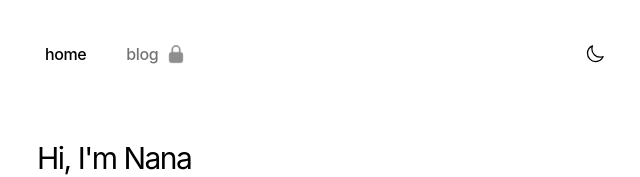
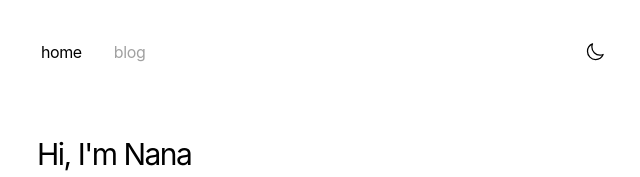
Before and after one commit to asanteanana/portv, a Next.js app: page / in a window 1280 px wide. Shown: the top 177 px of the page, without its empty margins (315-955 px from the left). Built offline with nearby package versions, Linux system fonts and the light colour scheme.

Commit message:
Simplify navigation: remove lock icon and make blog styling consistent with home

```diff
--- a/app/components/nav.tsx
+++ b/app/components/nav.tsx
@@ -24,23 +24,13 @@ export function Navbar() {
               return (
                 <div key={path}>
                   {navItems[path].disabled ? (
-                    <span className="transition-all text-neutral-500 dark:text-neutral-400 hover:text-neutral-600 dark:hover:text-neutral-300 flex items-center gap-2 relative py-1.5 px-3 m-1 cursor-not-allowed font-medium">
+                    <span className="transition-all text-neutral-400 dark:text-neutral-500 flex align-middle relative py-1 px-2 m-1 cursor-not-allowed">
                       {name}
-                      <svg
-                        xmlns="http://www.w3.org/2000/svg"
-                        viewBox="0 0 24 24"
-                        fill="currentColor"
-                        className="w-5 h-5 opacity-80"
-                        strokeWidth="0.5"
-                        stroke="currentColor"
-                      >
-                        <path fillRule="evenodd" d="M12 1.5a5.25 5.25 0 00-5.25 5.25v3a3 3 0 00-3 3v6.75a3 3 0 003 3h10.5a3 3 0 003-3v-6.75a3 3 0 00-3-3v-3c0-2.9-2.35-5.25-5.25-5.25zm3.75 8.25v-3a3.75 3.75 0 10-7.5 0v3h7.5z" clipRule="evenodd" />
-                      </svg>
                     </span>
                   ) : (
                     <Link
                       href={path}
-                      className="transition-all hover:text-neutral-800 dark:hover:text-neutral-200 flex items-center relative py-1.5 px-3 m-1 font-medium"
+                      className="transition-all hover:text-neutral-800 dark:hover:text-neutral-200 flex align-middle relative py-1 px-2 m-1"
                     >
                       {name}
                     </Link>
```
